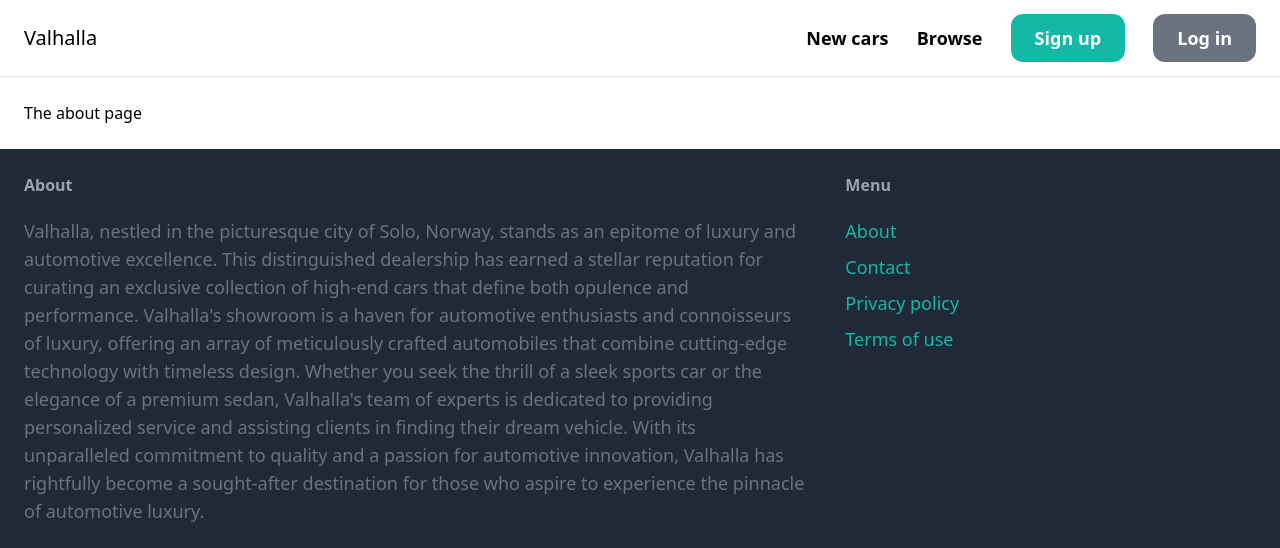
After one commit to KouroshKakhki/Valhalla-Motor, a Django app: template valhalla/core/templates/core/about.html in a window 1280 px wide. The commit adds this page. Shown: the top 548 px of the page. Run offline with Django 4.2, Linux system fonts and the light colour scheme; the template is opened without the code that fills it, so the values that code supplies are empty; some libraries are stand-ins or nearby versions.

Commit message:
added about page

```diff
--- /dev/null
+++ b/valhalla/core/templates/core/about.html
@@ -0,0 +1,7 @@
+{% extends 'core/base.html' %}
+
+{% block title %}About{% endblock %}
+
+{% block content %}
+    <h1>The about page</h1>
+{% endblock %}
--- a/valhalla/core/templates/core/index.html
+++ b/valhalla/core/templates/core/index.html
@@ -15,7 +15,7 @@
 
                         <div class="p-6 bg-white rounded-b-xl">
                             <h2 class="text-2xl">{{ item.name }}</h2>
-                            <p class="text-gray-500">Price: {{ item.price }}</p>
+                            <p class="text-gray-500">Price: ${{ item.price }}</p>
                         </div>
                     </a>
                 </div>
--- a/valhalla/item/templates/item/detail.html
+++ b/valhalla/item/templates/item/detail.html
@@ -46,7 +46,7 @@
 
                     <div class="p-6 bg-white rounded-b-xl">
                         <h2 class="text-2xl">{{ item.name }}</h2>
-                        <p class="text-gray-500">price: {{ item.price }}</p>
+                        <p class="text-gray-500">Price: ${{ item.price }}</p>
                     </div>
                 </a>
             </div>
--- a/valhalla/item/templates/item/items.html
+++ b/valhalla/item/templates/item/items.html
@@ -42,7 +42,7 @@
 
                             <div class="p-6 bg-white rounded-b-xl">
                                 <h2 class="text-2xl">{{ item.name }}</h2>
-                                <p class="text-gray-500">Price: {{ item.price }}</p>
+                                <p class="text-gray-500">Price: ${{ item.price }}</p>
                             </div>
                         </a>
                     </div>
```
